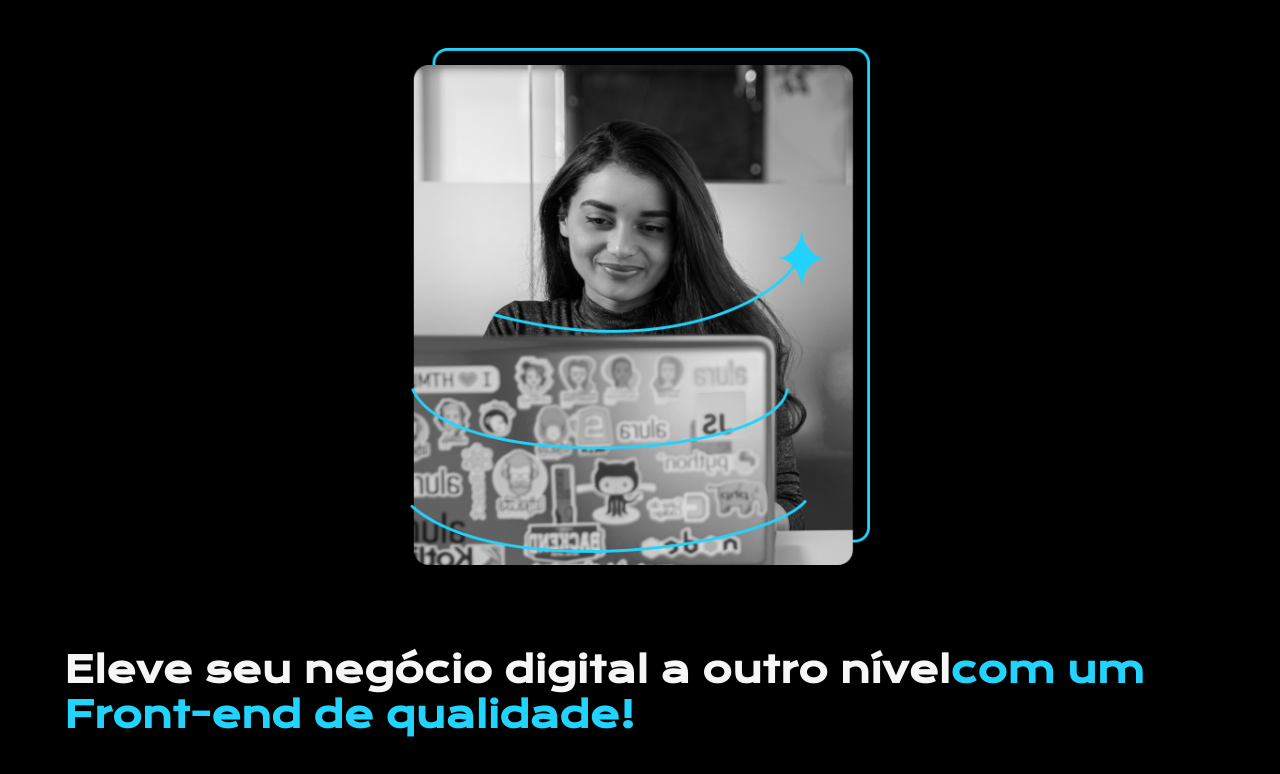
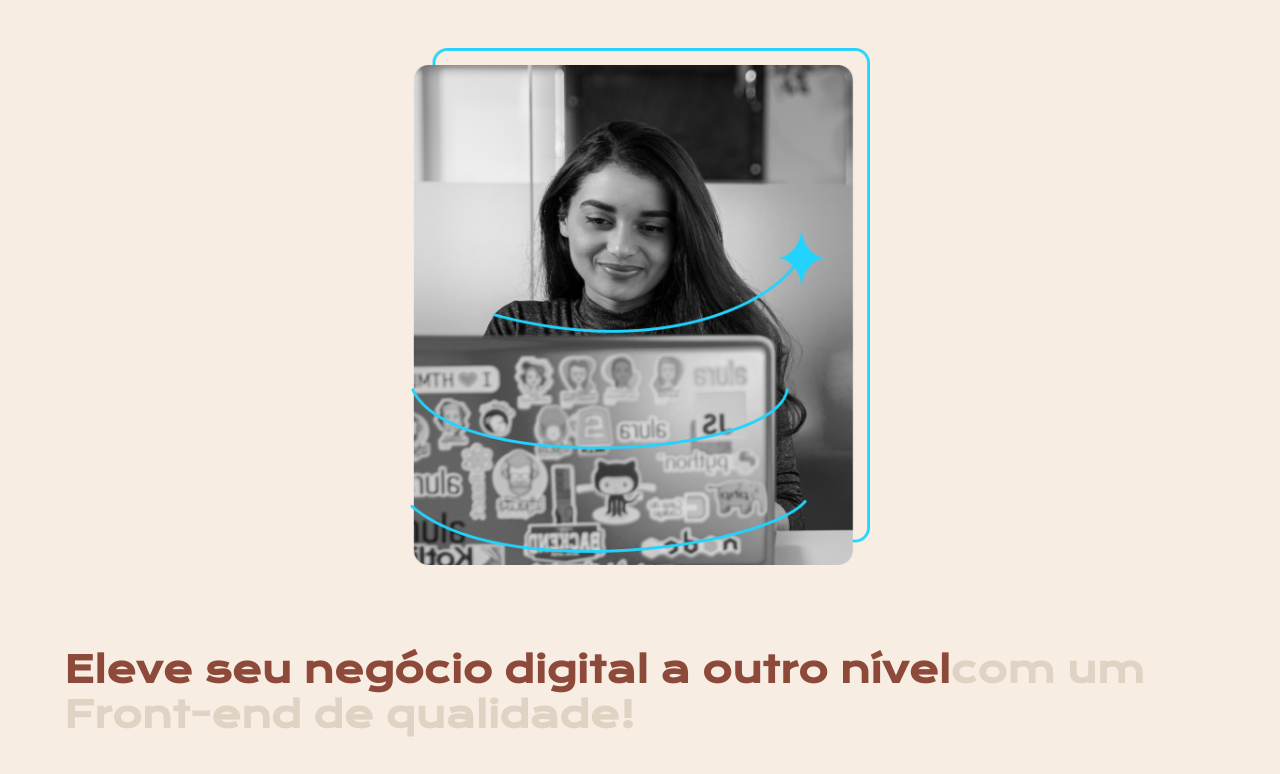
Before and after one commit to brabozin1010/sitemadeonalura, a plain HTML site: page index.html in a window 1280 px wide. Shown: the part 109-883 px from the top of the page. Drawn offline with nearby package versions, Linux system fonts and the light colour scheme.

Commit message:
update color variables

```diff
--- a/styles/style.css
+++ b/styles/style.css
@@ -1,10 +1,10 @@
 @import url('https://fonts.googleapis.com/css2?family=Krona+One&family=Montserrat:wght@400;600&display=swap');
 
 :root {
-    --cor-primaria: #000000;
-    --cor-secundaria: #F6F6F6;
-    --cor-terciaria: #22D4FD;
-    --cor-hover: #272727;
+    --cor-primaria: #F8EDE3;
+    --cor-secundaria: #8D493A;
+    --cor-terciaria: #DFD3C3;
+    --cor-hover: #D0B8A8;
 
     --fonte-primaria: 'Krona One', sans-serif;
     --fonte-secundaria: 'Montserrat', sans-serif;
```
